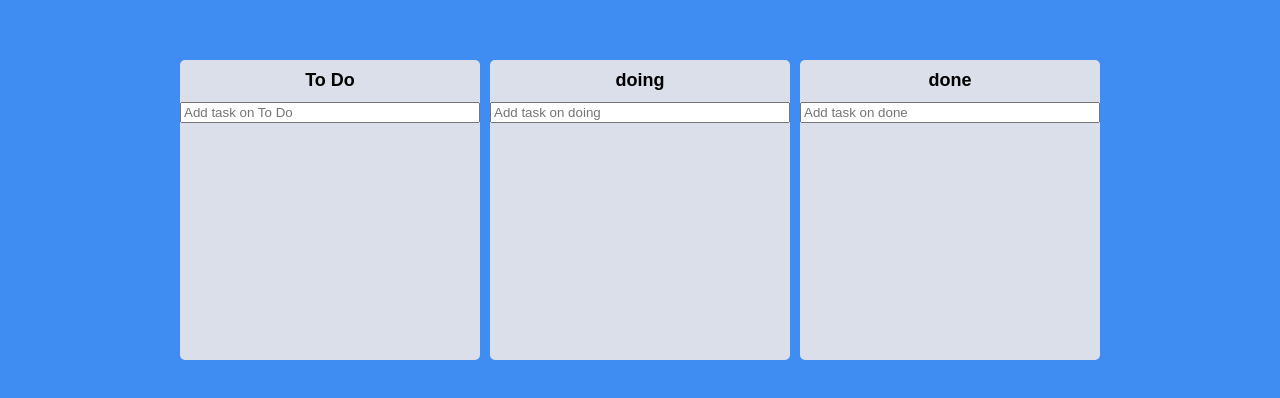
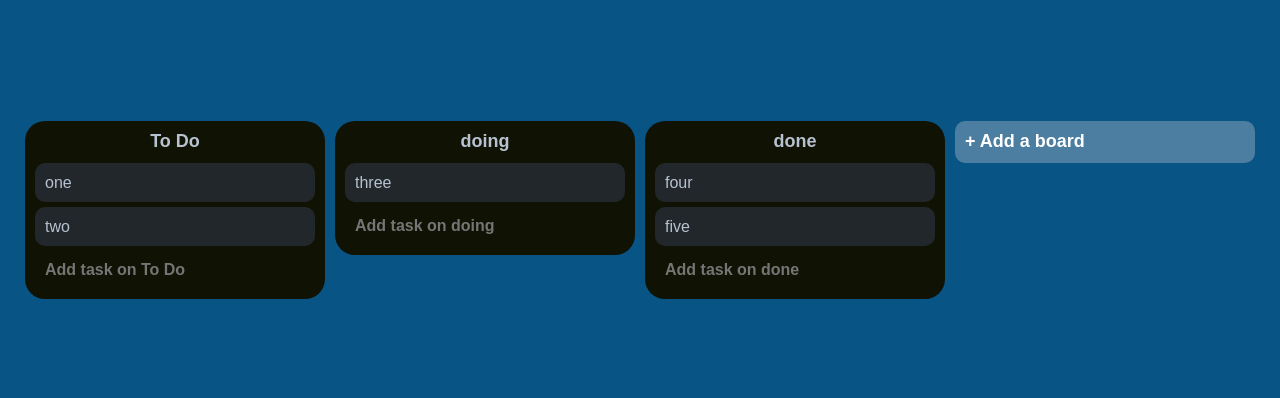
Before and after one commit to yerinirey/toDo-TS, a React (Create React App) app: page / in a window 1280 px wide. Shown: the part 190-588 px from the top of the page. Built offline with nearby package versions, Linux system fonts and the light colour scheme.

Commit message:
CodeChallenge-Add Board

```diff
--- a/src/App.tsx
+++ b/src/App.tsx
@@ -3,6 +3,8 @@ import { useRecoilState } from "recoil";
 import styled from "styled-components";
 import { toDoState } from "./atoms";
 import Board from "./Components/Board";
+import { useState } from "react";
+import AddBoard from "./Components/AddBoard";
 
 const Wrapper = styled.div`
   display: flex;
@@ -62,6 +64,7 @@ function App() {
           {Object.keys(toDos).map((boardId) => (
             <Board boardId={boardId} key={boardId} toDos={toDos[boardId]} />
           ))}
+          <AddBoard />
         </Boards>
       </Wrapper>
     </DragDropContext>
--- /dev/null
+++ b/src/Components/AddBoard.tsx
@@ -0,0 +1,126 @@
+import { useState } from "react";
+import { useForm } from "react-hook-form";
+import { useSetRecoilState } from "recoil";
+import styled from "styled-components";
+import { toDoState } from "../atoms";
+
+const Wrapper = styled.div`
+  display: flex;
+  flex-direction: row;
+  gap: 4px;
+  align-items: center;
+  text-align: center;
+  margin-top: 10px;
+`;
+
+const ToggleBtn = styled.div`
+  background-color: #4c7ea2;
+  color: white;
+  border: none;
+  width: 300px;
+  padding: 10px;
+  font-size: 18px;
+  font-weight: 600;
+  border-radius: 10px;
+  &:hover {
+    cursor: pointer;
+    background-color: #276894;
+    transition: background-color 0.1s ease-in-out;
+  }
+`;
+
+const AddBoardBox = styled.div`
+  display: flex;
+  flex-direction: column;
+  background-color: ${(props) => props.theme.boardColor};
+  color: ${(props) => props.theme.textColor};
+  border: none;
+  width: 300px;
+  padding: 10px;
+  font-size: 18px;
+  font-weight: 600;
+  border-radius: 10px;
+  input {
+    border-radius: 5px;
+    outline: none;
+    box-shadow: 0 0 0 1px rgba(255, 255, 255, 0.4) inset;
+    background-color: ${(props) => props.theme.cardColor};
+    border: none;
+    padding: 10px;
+    color: ${(props) => props.theme.textColor};
+    width: 100%;
+    &:focus {
+      box-shadow: 0 0 0 2px #5b8ac7 inset;
+    }
+  }
+`;
+
+const AddButton = styled.button`
+  font-size: 14px;
+  border: none;
+  border-radius: 5px;
+  color: ${(props) => props.theme.boardColor};
+  padding: 8px 12px;
+  background-color: #5b8ac7;
+  &:hover {
+    cursor: pointer;
+    background-color: #74a7eb;
+    transition: background-color 0.1s ease-in-out;
+  }
+`;
+const X = styled.div`
+  font-size: 14px;
+  padding: 8px 10px;
+  border-radius: 5px;
+  &:hover {
+    background-color: #272f27;
+    cursor: pointer;
+  }
+`;
+interface IForm {
+  boardName: string;
+}
+
+function AddBoard() {
+  const makeBoard = useSetRecoilState(toDoState);
+  const [isToggle, setIsToggle] = useState(false);
+  const { register, setValue, handleSubmit } = useForm<IForm>();
+  const onValid = ({ boardName }: IForm) => {
+    if (!boardName) return;
+    makeBoard((allBoards) => {
+      return {
+        ...allBoards,
+        [boardName]: [],
+      };
+    });
+    setValue("boardName", "");
+    setIsToggle((v) => !v);
+  };
+
+  const onClick = () => {
+    setIsToggle((v) => !v);
+  };
+
+  return isToggle ? (
+    <AddBoardBox>
+      <form onSubmit={handleSubmit(onValid)}>
+        <input
+          {...register("boardName", { required: true })}
+          placeholder="Enter board title"
+          type="text"
+        />
+
+        <Wrapper>
+          <AddButton onSubmit={handleSubmit(onValid)}>Add board</AddButton>
+          <X onClick={onClick}>
+            <span>✕</span>
+          </X>
+        </Wrapper>
+      </form>
+    </AddBoardBox>
+  ) : (
+    <ToggleBtn onClick={onClick}>+ Add a board</ToggleBtn>
+  );
+}
+
+export default AddBoard;
--- a/src/Components/Board.tsx
+++ b/src/Components/Board.tsx
@@ -8,11 +8,10 @@ import { useSetRecoilState } from "recoil";
 
 const Wrapper = styled.div`
   width: 300px;
-  padding-top: 10px;
-  padding-top: 10px;
-  border-radius: 5px;
+  padding: 10px;
+  border-radius: 20px;
   background-color: ${(props) => props.theme.boardColor};
-  min-height: 300px;
+  /* min-height: 300px; */
   display: flex;
   flex-direction: column;
 `;
@@ -36,9 +35,9 @@ const Area = styled.div<IAreaProps>`
       : props.isDraggingFromThis
       ? "#b2bec3"
       : "transparent"};
-  flex-grow: 1;
+  /* flex-grow: 1; */
   transition: background-color 0.3s ease-in-out;
-  padding: 10px;
+  /* padding: 10px; */
 `;
 
 interface IBoardProps {
@@ -52,8 +51,22 @@ interface IForm {
 
 const Form = styled.form`
   width: 100%;
+  border-radius: 10px;
+  &:hover {
+    background-color: #272f27;
+    transition: background-color 0.1s ease-in-out;
+  }
   input {
+    border: none;
+    background-color: transparent;
+    padding: 10px;
     width: 100%;
+    font-size: 16px;
+    font-weight: 600;
+    color: ${(props) => props.theme.textColor};
+    &:focus {
+      font-weight: 200;
+    }
   }
 `;
 
@@ -77,13 +90,7 @@ function Board({ toDos, boardId }: IBoardProps) {
   return (
     <Wrapper>
       <Title>{boardId}</Title>
-      <Form onSubmit={handleSubmit(onValid)}>
-        <input
-          {...register("toDo", { required: true })}
-          type="text"
-          placeholder={`Add task on ${boardId}`}
-        />
-      </Form>
+
       <Droppable droppableId={boardId}>
         {(magic, info) => (
           <Area
@@ -104,6 +111,13 @@ function Board({ toDos, boardId }: IBoardProps) {
           </Area>
         )}
       </Droppable>
+      <Form onSubmit={handleSubmit(onValid)}>
+        <input
+          {...register("toDo", { required: true })}
+          type="text"
+          placeholder={`Add task on ${boardId}`}
+        />
+      </Form>
     </Wrapper>
   );
 }
--- a/src/Components/DraggableCard.tsx
+++ b/src/Components/DraggableCard.tsx
@@ -4,13 +4,16 @@ import { snapshot_UNSTABLE } from "recoil";
 import styled from "styled-components";
 
 const Card = styled.div<{ isDragging: boolean }>`
-  border-radius: 5px;
+  border-radius: 10px;
   padding: 10px 10px;
   background-color: ${(props) =>
     props.isDragging ? "#74b9ff" : props.theme.cardColor};
   box-shadow: ${(props) =>
     props.isDragging ? "0px 2px 5px rgba(0,0,0,0.05)" : "none"};
   margin-bottom: 5px;
+  &:hover {
+    box-shadow: 0 0 0 2px #84b8fd inset;
+  }
 `;
 
 interface IDraggableCardProps {
--- a/src/atoms.tsx
+++ b/src/atoms.tsx
@@ -12,8 +12,14 @@ interface IToDoState {
 export const toDoState = atom<IToDoState>({
   key: "toDo",
   default: {
-    "To Do": [],
-    doing: [],
-    done: [],
+    "To Do": [
+      { id: 1, text: "one" },
+      { id: 2, text: "two" },
+    ],
+    doing: [{ id: 3, text: "three" }],
+    done: [
+      { id: 4, text: "four" },
+      { id: 5, text: "five" },
+    ],
   },
 });
--- a/src/index.tsx
+++ b/src/index.tsx
@@ -58,7 +58,7 @@ body {
   font-weight: 300;
   font-family: 'Source Sans Pro', sans-serif;
   background-color:${(props) => props.theme.bgColor};
-  color: black;
+  color: ${(props) => props.theme.textColor};
   line-height: 1.2;
 }
 a {
--- a/src/styled.d.ts
+++ b/src/styled.d.ts
@@ -5,5 +5,6 @@ declare module "styled-components" {
     bgColor: string;
     cardColor: string;
     boardColor: string;
+    textColor: string;
   }
 }
--- a/src/theme.ts
+++ b/src/theme.ts
@@ -1,7 +1,8 @@
 import { DefaultTheme } from "styled-components";
 
 export const darkTheme: DefaultTheme = {
-  bgColor: "#3F8CF2",
-  cardColor: "white",
-  boardColor: "#DADFE9",
+  bgColor: "#075485",
+  cardColor: "#22272B",
+  boardColor: "#101204",
+  textColor: "#B6C2CF",
 };
```
